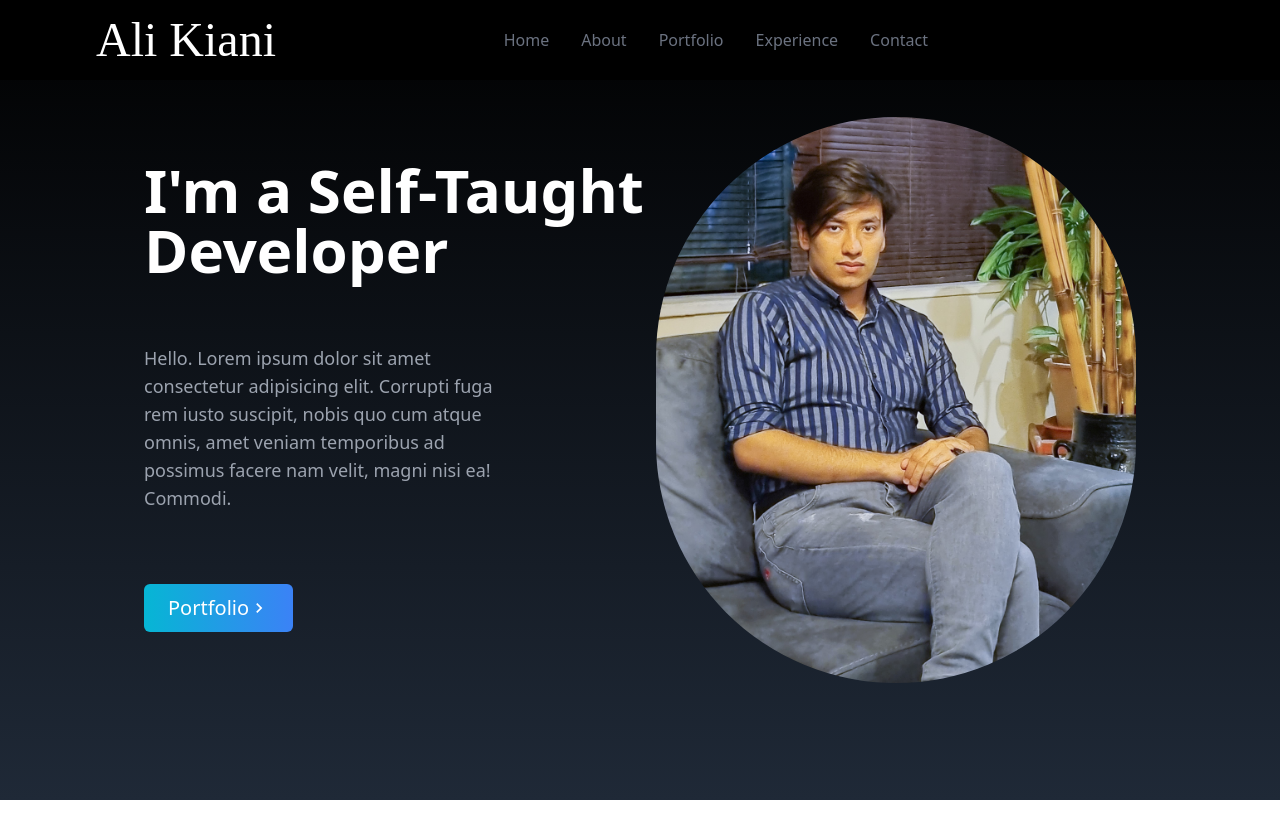
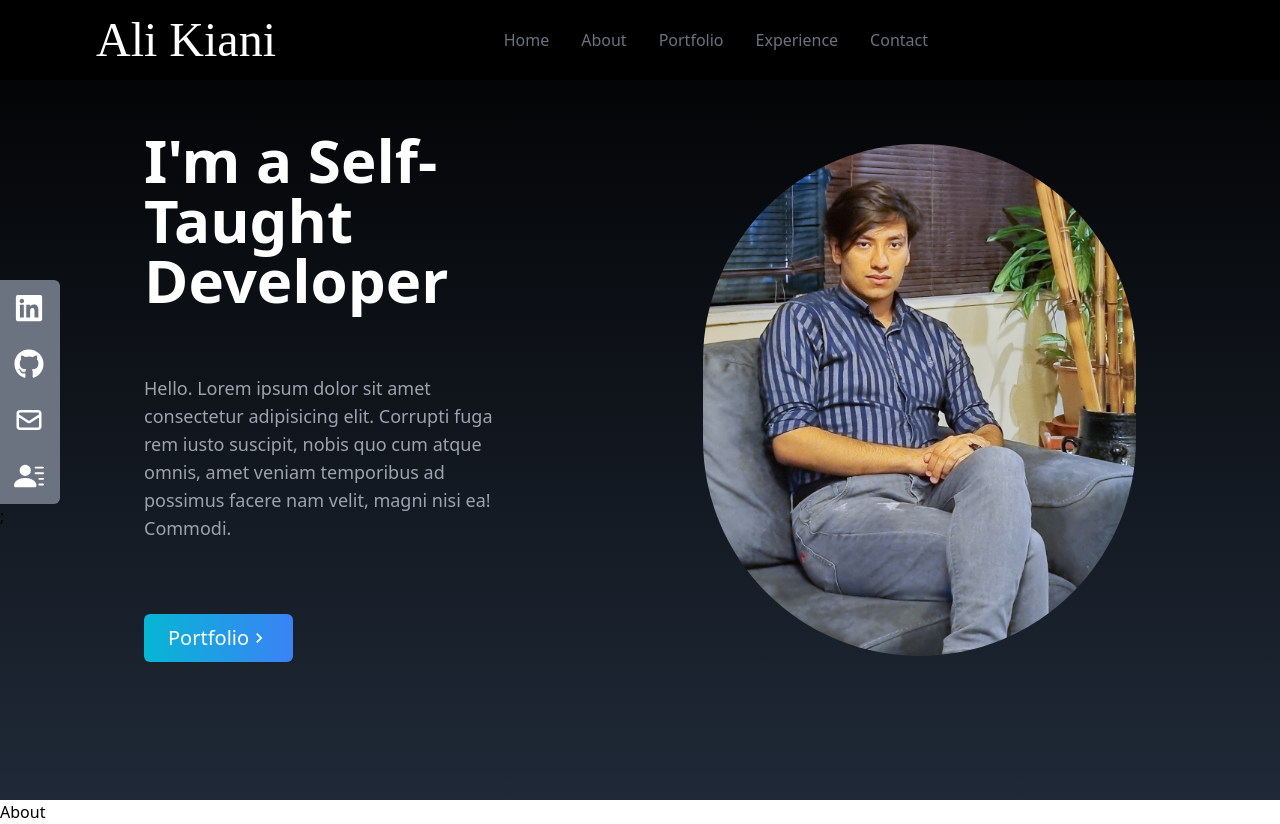
Before and after one commit to aliprg0/react-portfolio, a React (Create React App) app: page / in a window 1280 px wide. Before the commit the page ends 800 px from the top, so only its background shows below. Built offline with nearby package versions, Linux system fonts and the light colour scheme.

Commit message:
hero page complete - add SocialLinks

```diff
--- a/src/App.js
+++ b/src/App.js
@@ -1,12 +1,16 @@
 import React from "react";
 import Home from "./components/Home";
 import NavBar from "./components/NavBar";
+import SocialLinks from "./components/SocialLinks";
+import About from "./components/About";
 
 function App() {
   return (
     <div>
         <NavBar/>
         <Home/>
+        <SocialLinks />
+        <About/>
     </div>
   );
 }
--- /dev/null
+++ b/src/components/About.jsx
@@ -0,0 +1,9 @@
+import React from 'react'
+
+const About = () => {
+  return (
+    <div>About</div>
+  )
+}
+
+export default About
--- a/src/components/Home.jsx
+++ b/src/components/Home.jsx
@@ -5,7 +5,7 @@
 const Home = () => {
     return (
         <div name="home" className='flex h-screen w-full  bg-gradient-to-b from-black to-gray-800'>
-            <div className='max-w-screen-lg mx-auto flex flex-col items-center justify-center h-full px-4 text-white bsmmd:flex-row'>
+            <div className='max-w-screen-lg mx-auto flex flex-col items-center justify-center h-full px-4 text-white bsmmd:flex-row xl:space-x-24 md:overflow-hidden'>
                 <div className='flex flex-col justify-center h-full mt-20 md:mt-60  bsmmd:mt-0 bsmmd:space-y-12'>
                     <h2 className='text-4xl md:text-5xl lg:text-6xl font-bold text-white'>I'm a Self-Taught Developer</h2>
                     <p className='text-gray-400 py-4 max-w-sm bsmmd:text-lg'>
@@ -13,16 +13,16 @@
 
                     </p>
                     <div>
-                        <button className='text-white w-fit px-6 ppy-3 my-2 flex items-center rounded-md  bg-gradient-to-r h-8 bsmmd:h-12 bsmmd:text-xl from-cyan-500 to-blue-500 cursor-pointer'>
+                        <button className='group text-white w-fit px-6 ppy-3 my-2 flex items-center rounded-md  bg-gradient-to-r h-8 bsmmd:h-12 bsmmd:text-xl from-cyan-500 to-blue-500 cursor-pointer'>
                             Portfolio
-                            <span>
+                            <span className='hover:rotate-90 duration-200'>
                                 <MdOutlineKeyboardArrowRight/>
                             </span>
                         </button>
                     </div>
                 </div>
                 <div className='w-[25rem] bsmmd:w-[40rem] lg:w-[48rem]'>
-                    <img src={HeroImage} alt="my profile" className='rounded-full overflow-hidden' height='' />
+                    <img src={HeroImage} alt="my profile" className='rounded-full ' height='' />
                 </div>
             </div>
         </div>
--- /dev/null
+++ b/src/components/SocialLinks.jsx
@@ -0,0 +1,67 @@
+import React from 'react'
+import { FaGithub, FaLinkedin } from 'react-icons/fa'
+import { HiOutlineMail } from 'react-icons/hi'
+import { BsFillPersonLinesFill } from 'react-icons/bs'
+
+const SocialLinks = () => {
+
+    const links = [
+        {
+            id:1,
+            child : (
+                <>
+                    LinkedIn <FaLinkedin size={30}/>
+                </>
+            ),
+            href: 'https://www.linkedin.com/in/aliprg0/',
+            style: 'rounded-tr-md',
+        },
+        {
+            id: 2,
+            child: (
+                <>
+                    Github <FaGithub size={30} />
+                </>
+            ),
+            href: 'https://github.com/aliprg0',
+        },
+        {
+            id: 3,
+            child: (
+                <>
+                    Mail <HiOutlineMail size={30} />
+                </>
+            ),
+            href: 'mailto:aliprg0@gmail.com',
+        },
+        {
+            id: 4,
+            child: (
+                <>
+                    Resume <BsFillPersonLinesFill size={30} />
+                </>
+            ),
+            href: '/resume.pdf',
+            style: 'rounded-br-md',
+            download: true,
+        },
+    ];
+    return (
+        <div className='hidden lg:flex flex-col top-[35%] left-0 fixed'>
+            <ul>
+                {links.map(({id,child,href,style,download}) => (
+                    <li key={id}className={"flex justify-between items-center w-40 h-14 px-4 ml-[-100px] hover: rounded:md duration-300 bg-gray-500 hover:ml-[10px]" + " " + style} >
+                        <a href={href}
+                            download={download}
+                            target='_blank'
+                            rel='noreferrer'
+                            className='flex justify-between items-center w-full text-white'>
+                            {child}</a></li>
+                ))};
+
+            </ul>
+        </div>
+    )
+}
+
+export default SocialLinks
```
